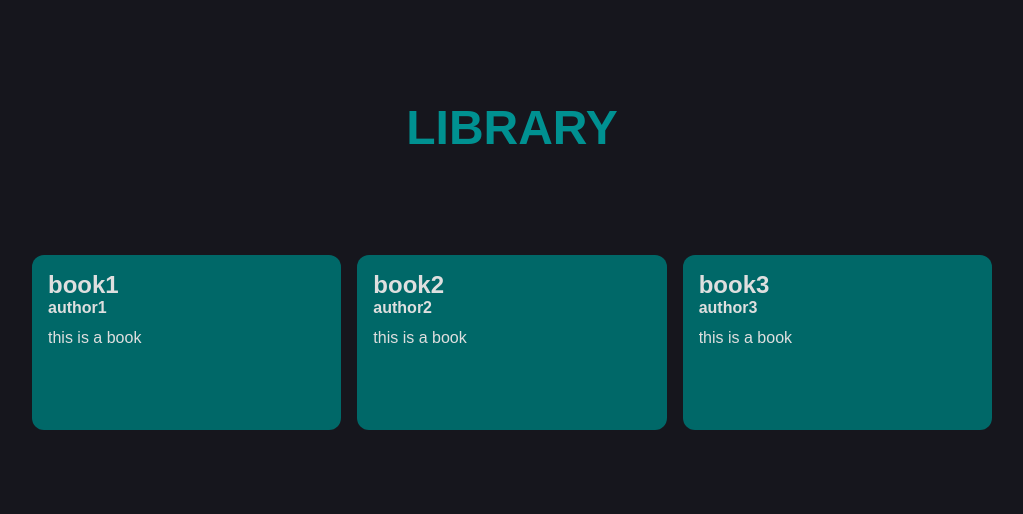
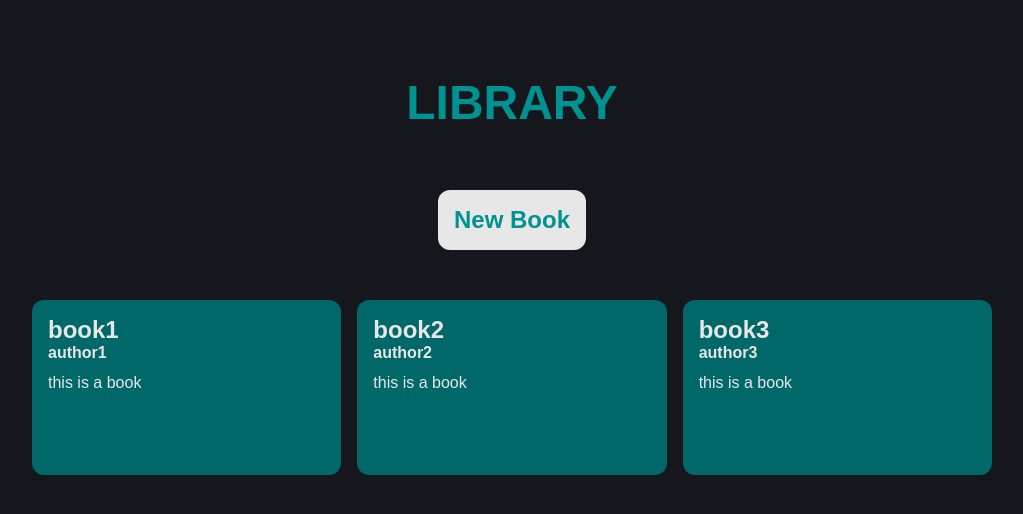
Before and after one commit to Totalimmortal0/Library, a plain HTML site: page index.html in a window 1280 px wide. Shown: the whole page, without its empty margins (128-1151 px from the left). Drawn offline with Linux system fonts and the light colour scheme.

Commit message:
add new book button plus some styling

```diff
--- a/index.html
+++ b/index.html
@@ -10,6 +10,7 @@
 <body>
     <div class="header">
         <h1>LIBRARY</h1>
+        <button class="newBookBtn">New Book</button>
     </div>
     <div class="books">
         <!-- <div class="bookCard">
--- a/script.js
+++ b/script.js
@@ -1,4 +1,5 @@
 const booksCard = document.querySelector(".books")
+const newBookBtn = document.querySelector(".newBookBtn")
 
 let library = []
 
@@ -42,6 +43,9 @@ function displayBooks() {
     for (let book of library) displayBook(book)
 }
 
+
+// ADD A HASREAD ATTRIBUTE TO BOOK OBJECTS!!
+
 addBookToLibrary("book1", "author1", "this is a book")
 addBookToLibrary("book2", "author2", "this is a book")
 addBookToLibrary("book3", "author3", "this is a book")
--- a/style.css
+++ b/style.css
@@ -15,9 +15,26 @@ body {
 
 h1 {
     color: rgb(0, 145, 145);
-    margin: 100px;
+    margin: 75px 25px 10px 25px;
     font-size: 3rem;
     font-weight: 700;
+}
+
+button {
+    color: rgb(0, 145, 145);
+    background-color: rgb(231, 231, 231);
+    margin: 50px;
+    padding: 16px;
+    border-radius: 12px;
+    font-size: 1.5rem;
+    font-weight: 600;
+    border: none;
+    cursor: pointer;
+}
+
+button:hover {
+    transform: scale(1.03);
+    background-color: rgb(240, 240, 240);
 }
 
 .books {
@@ -25,16 +42,23 @@ h1 {
     margin: auto;
     display: grid;
     gap: 16px;
-    grid-template-columns: repeat(auto-fit, minmax(150px, 1fr));
+    grid-template-columns: repeat(auto-fit, minmax(250px, 1fr));
     grid-template-rows: repeat(auto-fit, minmax(150px, 1fr));
 }
 
 .bookCard {
     background-color: rgb(0, 104, 104);
-    color: rgb(223, 223, 223);
+    color: rgb(231, 231, 231);
     padding: 16px;
     border-radius: 12px;
     min-height: 175px;
+    min-width: 150px;
+}
+
+.bookCard:hover {
+    transform: scale(1.01);
+    background-color: rgb(0, 112, 112);
+    cursor: pointer;
 }
 
 .bookDesc {
```
